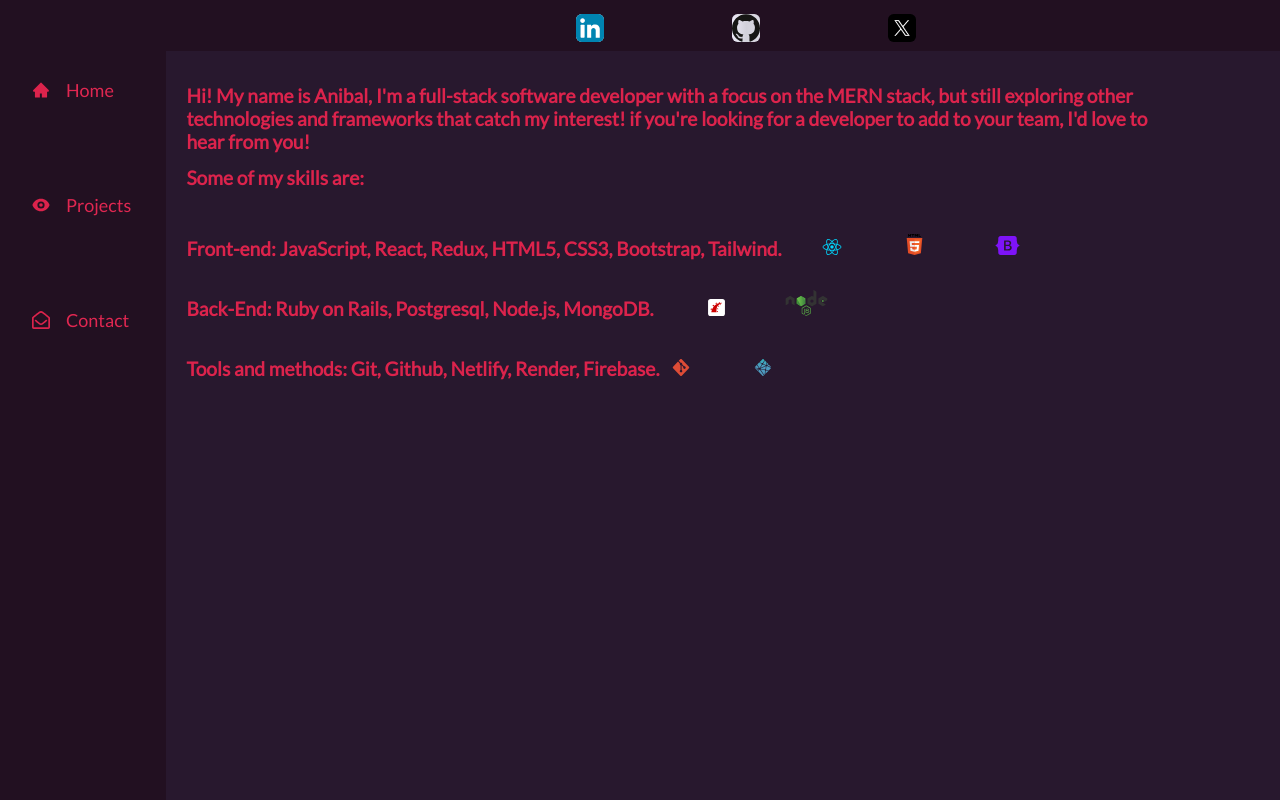
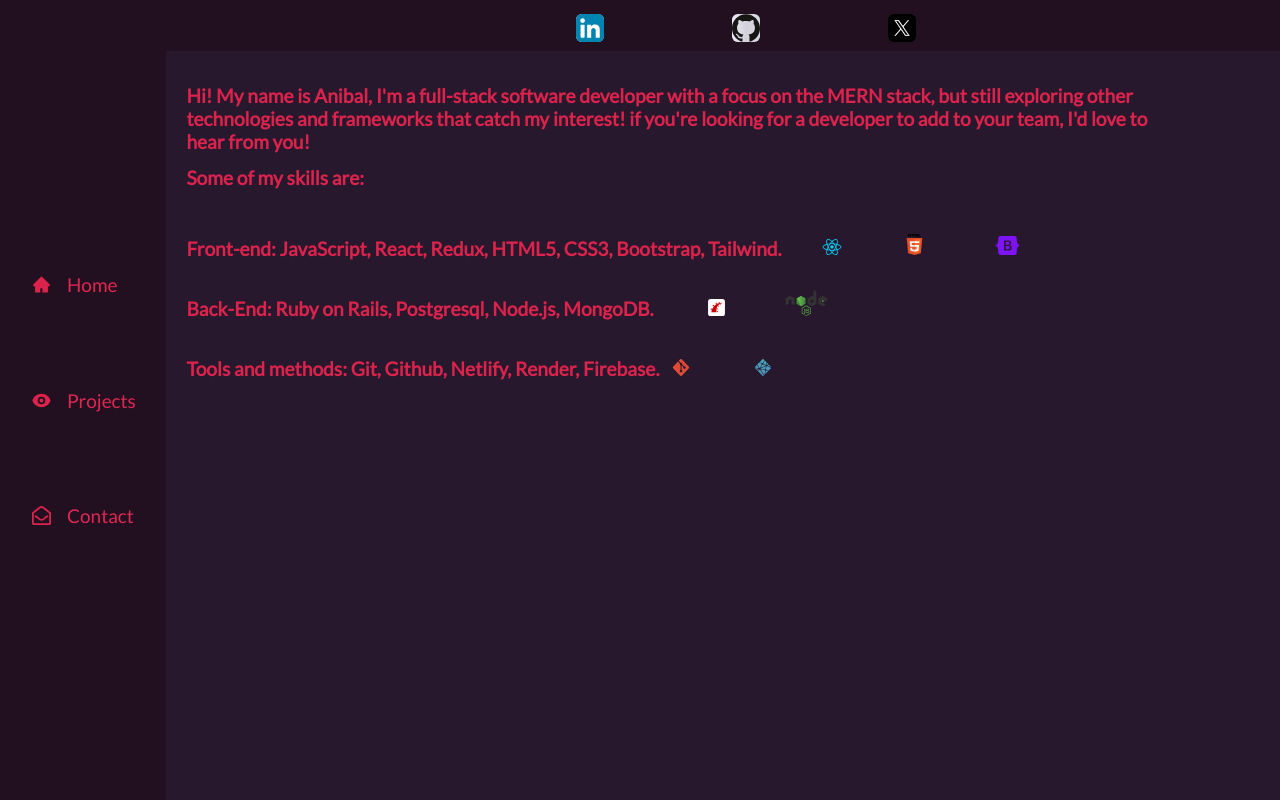
Before and after one commit to sjdev2212/portfoliosjdev, a React (Create React App) app: page /about in a window 1280 px wide. Shown: the top 800 px of the page. Built offline with nearby package versions, Linux system fonts and the light colour scheme.

Commit message:
add styles

```diff
--- a/src/Navbar.css
+++ b/src/Navbar.css
@@ -21,7 +21,8 @@
   width: 13vw;
   height: 100vh;
   display: flex;
-  justify-content: center;
+  justify-content: space-between;
+  align-items: center;
   position: fixed;
   top: 0;
   left: -100%;
@@ -48,7 +49,7 @@
 .nav-text a {
   text-decoration: none;
   color: #e02751;
-  font-size: 18px;
+  font-size: 19px;
   width: 95%;
   height: 100%;
   display: flex;
@@ -87,7 +88,7 @@
 
 .icons {
   display: grid;
-  grid-template-columns: repeat(4, 1fr);
+  grid-template-columns: repeat(3, 1fr);
   margin-top: 0.3vw;
   margin-left: 20vw;
   list-style: none;
```
